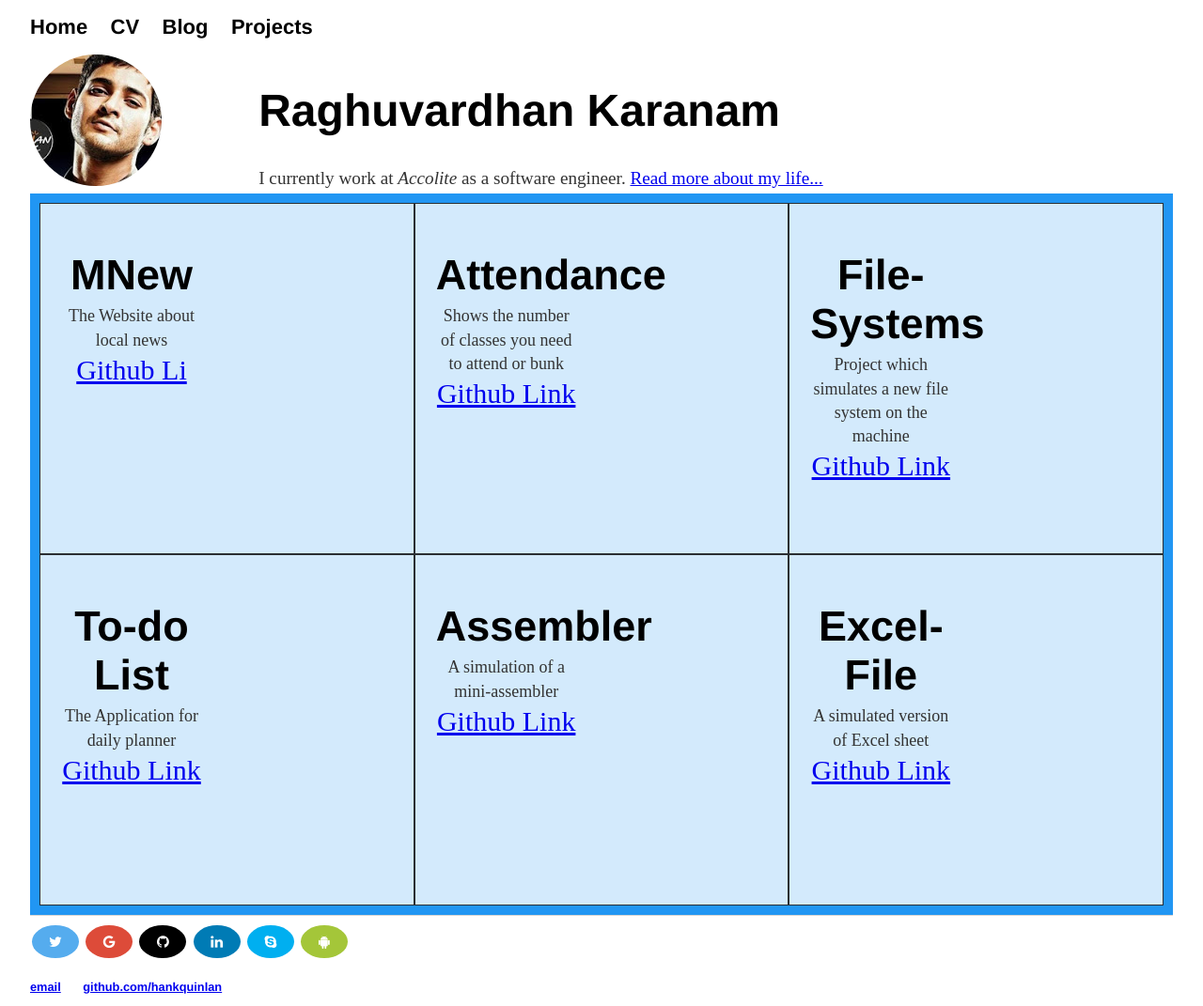
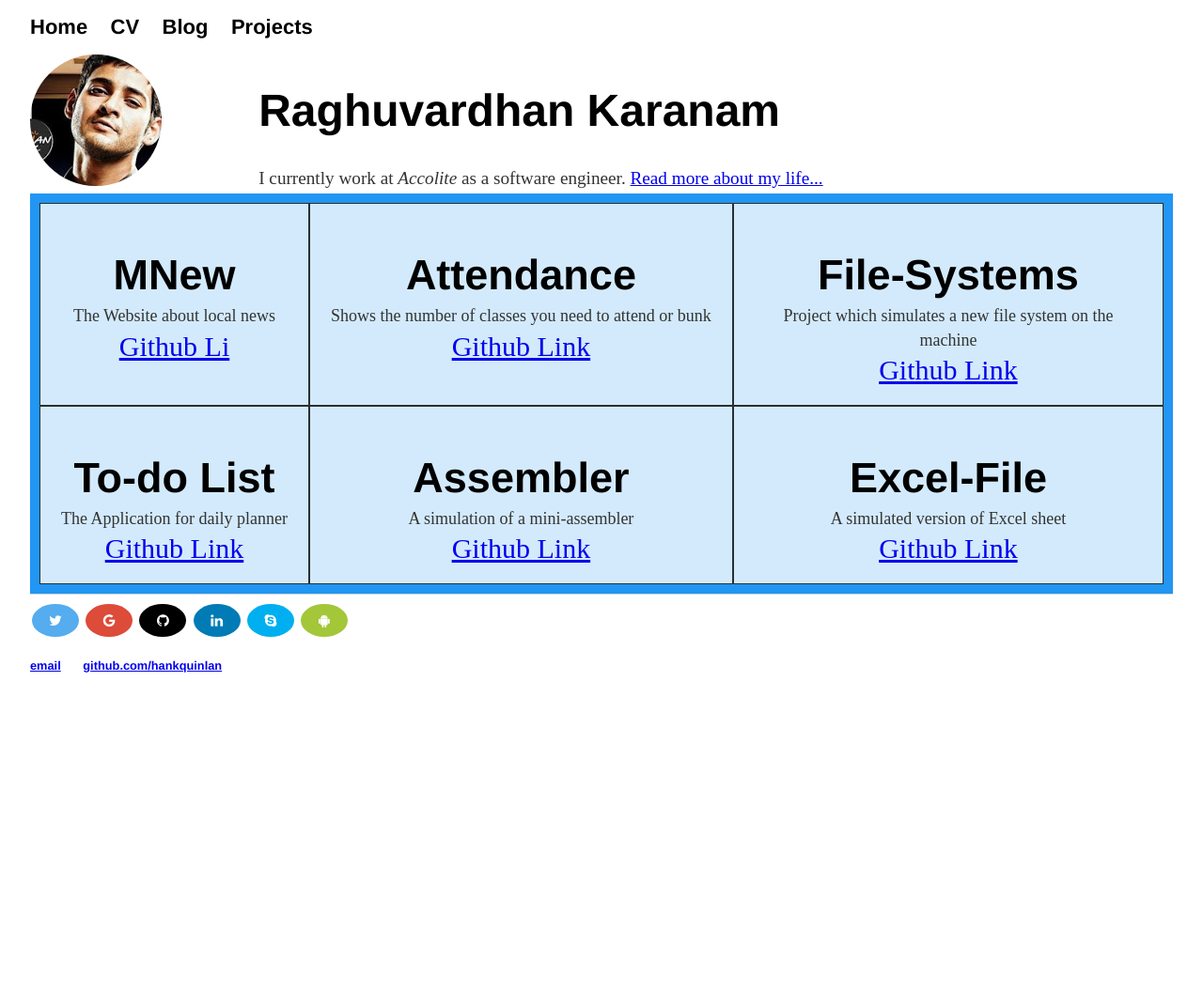
Before and after one commit to raghuvardhan/raghuvardhan.github.io, a Jekyll site: the page built from index.html, in a window 1280 px wide. Shown: the whole page at 94% size. Built offline with Jekyll 4.4.1, drawn with Linux system fonts in a browser that asks for light colours; after the commit the page ends 900 px from its top, so only the background shows below that.

Commit message:
Update css/main.css

```diff
--- a/css/main.css
+++ b/css/main.css
@@ -105,14 +105,6 @@ img {
   padding: 0 4px;
 }
 
-.card {
-    height:10em;
-    width: 5em;
-    margin: 2px;
-    text-align: center;
-/*    float: left;
-*/}
-
 .description {
     font-size: 18px;
     text-align: center;
```
